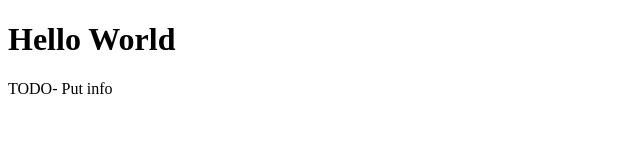
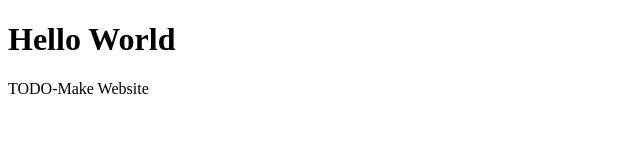
Before and after one commit to Wileybot2004/Wileybot2004.github.io, a plain HTML site: page index.html in a window 1280 px wide. Shown: the full height of the page, 0-640 px from the left. Drawn offline with Linux system fonts and the light colour scheme.

Commit message:
Update index.html

```diff
--- a/index.html
+++ b/index.html
@@ -2,6 +2,6 @@
 <html>
 <body>
 <h1>Hello World</h1>
-<p>TODO- Put info</p>
+<p>TODO-Make Website</p>
 </body>
 </html>
```
